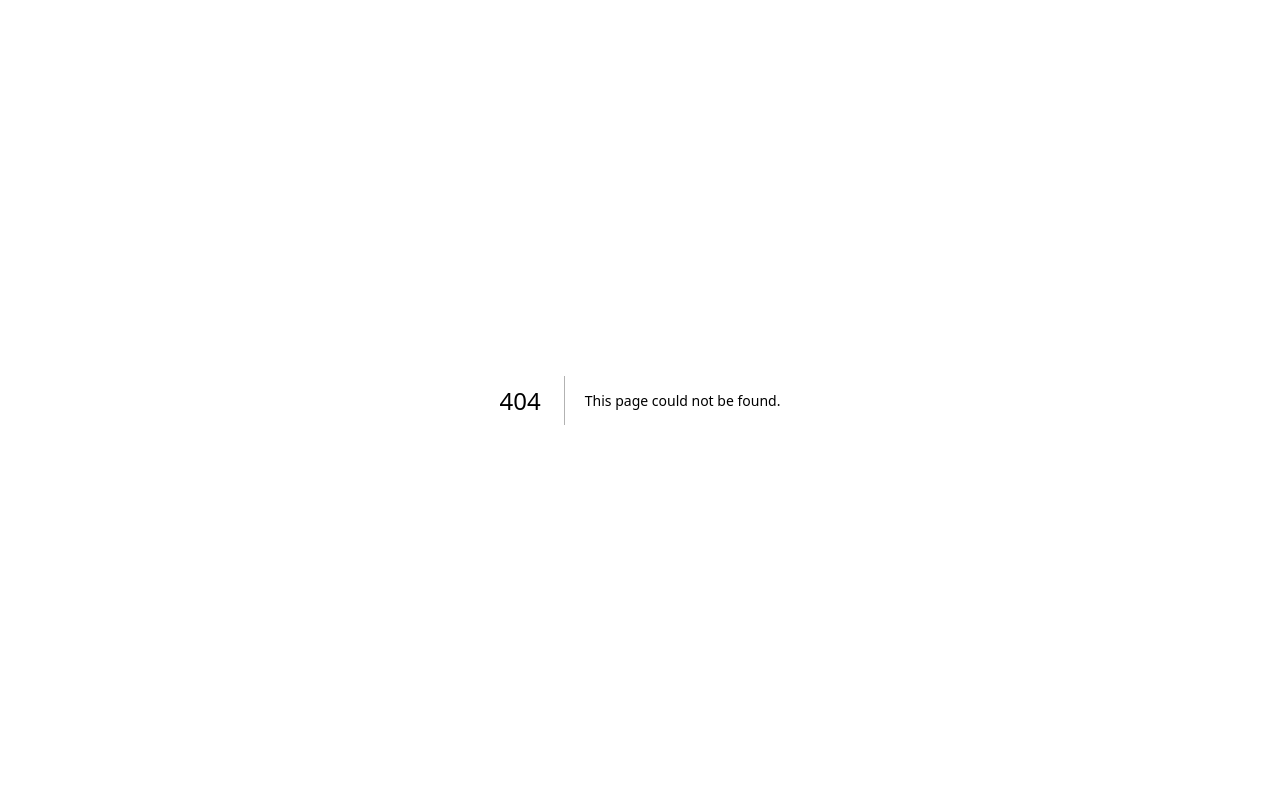
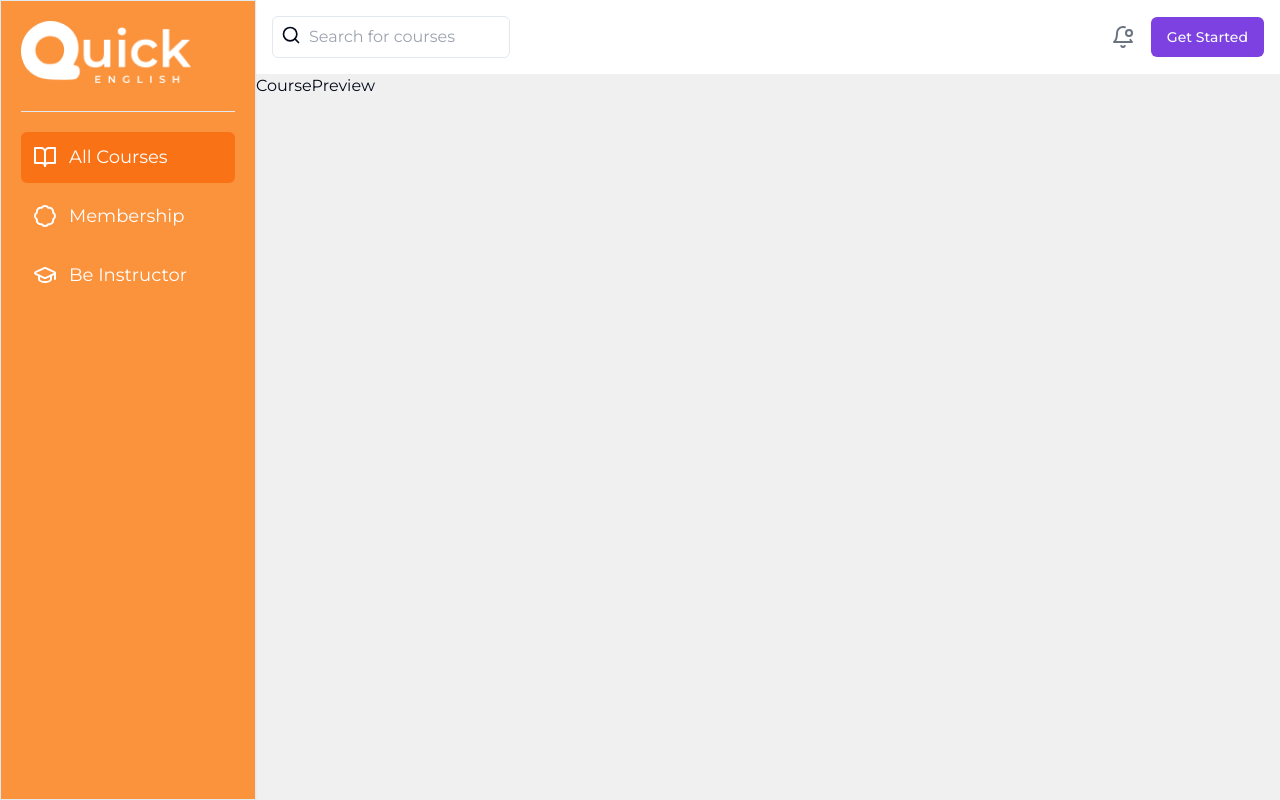
Before and after one commit to iamsergio7/mls-quick-english, a Next.js app: page /courses/course-preview/1 in a window 1280 px wide. Before the commit this address had no page. Built offline with nearby package versions, Linux system fonts and the light colour scheme.

Commit message:
SideBanners agregado

```diff
--- /dev/null
+++ b/app/(router)/courses/_components/SideBanners.jsx
@@ -0,0 +1,40 @@
+"use client";
+
+import GlobalApi from "@/app/_utils/GlobalApi";
+import { useEffect, useState } from "react";
+import Image from "next/image";
+
+function SideBanners() {
+  const [sideBannerList, setSideBannerList] = useState([]);
+
+  useEffect(() => {
+    getSideBanners();
+  }, []);
+
+  const getSideBanners = () => {
+    GlobalApi.getSideBanner().then((resp) => {
+      console.log(resp);
+      setSideBannerList(resp.sideBanners);
+    });
+  };
+
+  return (
+    <div>
+      {sideBannerList.map((item, index) => (
+
+        <div key={index}>
+          <Image
+            src={item.banner.url}
+            alt="banner"
+            width={500}
+            height={300}
+
+            onClick={() => window.open(item.url)}
+            className="rounded-lg cursor-pointer"
+          />
+        </div>
+      ))}
+    </div>
+  );
+}
+export default SideBanners;
--- /dev/null
+++ b/app/(router)/courses/course-preview/[courseId]/page.jsx
@@ -0,0 +1,18 @@
+"use client";
+
+import React from "react";
+import { useEffect } from "react";
+
+function CoursePreview({ params }) {
+  useEffect(() => {
+    console.log(params);
+  }, []);
+  return (
+
+    <div>CoursePreview</div>
+
+  )
+
+}
+
+export default CoursePreview;
--- a/app/(router)/courses/page.js
+++ b/app/(router)/courses/page.js
@@ -1,11 +1,12 @@
-"use client"
+"use client";
 import React from "react";
 import CourseList from "./_components/CourseList";
 import WelcomeBanner from "./_components/WelcomeBanner";
+import SideBanners from "./_components/SideBanners";
 
 function Courses() {
   return (
-    <div className="grid grid-cols-1 md:grid-cols-4 p-5">
+    <div className="grid grid-cols-1 md:grid-cols-4 p-5 gap-5">
       {/*Left Container*/}
       <div className="col-span-3">
         {/*Banner*/}
@@ -13,9 +14,10 @@ function Courses() {
         {/*Course List*/}
         <CourseList />
       </div>
-
       {/*Right Container*/}
-      <div>Right Section</div>
+      <div className="p-5 bg-white rounded-xl">
+        <SideBanners />
+      </div>
     </div>
   );
 }
--- a/app/_utils/GlobalApi.js
+++ b/app/_utils/GlobalApi.js
@@ -32,4 +32,27 @@ const getAllCourseList = async () => {
   return result;
 };
 
-export default { getAllCourseList };
+
+const getSideBanner = async () => {
+  const query = gql`
+  query GetSideBanner {
+    sideBanners {
+      id
+      name
+      banner {
+        id
+        url
+      }
+      url
+    }
+  }`
+  const result = await request(MASTER_URL, query);
+  return result;
+};
+
+
+
+
+
+export default { getAllCourseList,
+  getSideBanner};
--- a/app/layout.js
+++ b/app/layout.js
@@ -4,8 +4,8 @@ import "./globals.css";
 const inter = Montserrat({ subsets: ["latin"] });
 
 export const metadata = {
-  title: "Create Next App",
-  description: "Generated by create next app",
+  title: "Quick English",
+  description: "Learn English quickly and easily with Quick English",
 };
 
 export default function RootLayout({ children }) {
```
Also changed, not shown: public/horario-groupo-b1.png (added).
